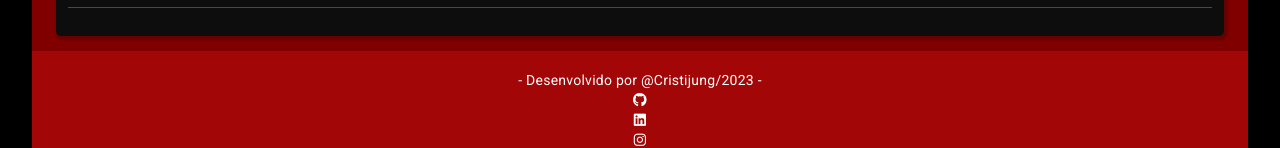
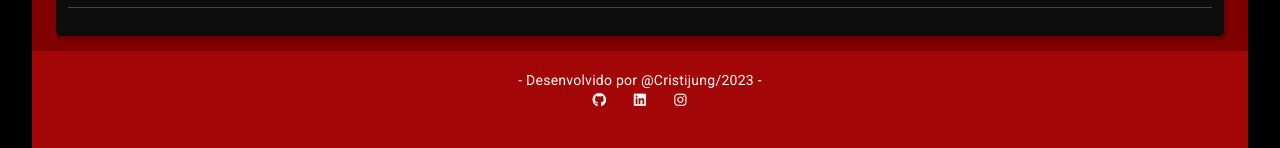
Before and after one commit to cristijung/DraculaCursoAngular, an Angular app: page / in a window 1280 px wide. Shown: the part 900-1048 px from the top of the page. Built offline with nearby package versions, Linux system fonts and the light colour scheme.

Commit message:
footer ajuste

```diff
--- a/src/app/components/footer/footer.component.html
+++ b/src/app/components/footer/footer.component.html
@@ -1,21 +1,25 @@
 <section>
   <div class="content">
     <div class="content-icon">
-      <div class="grid text-center" style="--bs-columns: 3">
+      <div class="grid text-center">
         <div>- Desenvolvido por @Cristijung/2023 -</div>
-        <div>
+      </div>
+    </div>
+    <div class="container text-center" style="width: 10%;">
+      <div class="row">
+        <div class="col">
           <a href="https://github.com/cristijung" target="_blank"
             ><i class="fa fa-github" aria-hidden="true"></i
           ></a>
         </div>
-        <div>
+        <div class="col">
           <a
             href="https://www.linkedin.com/in/m%C2%AA-cristina-jung-b61aa435/"
             target="_blank"
             ><i class="fa-brands fa-linkedin"></i
           ></a>
         </div>
-        <div>
+        <div class="col">
           <a href="https://www.instagram.com/jungcristina/" target="_blank"
             ><i class="fa-brands fa-instagram"></i
           ></a>
--- a/src/app/components/footer/footer.component.scss
+++ b/src/app/components/footer/footer.component.scss
@@ -4,6 +4,7 @@
   height: 100px;
   text-align: center;
   padding-top: 1.5%;
+
 }
 
 .content-icons {
```
